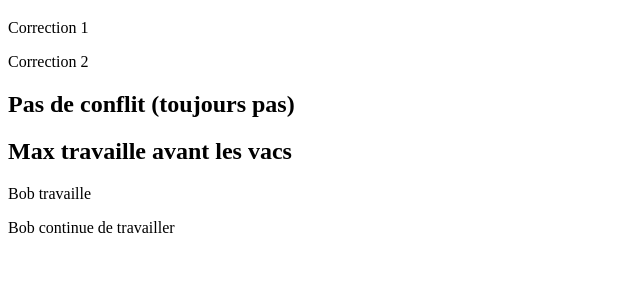
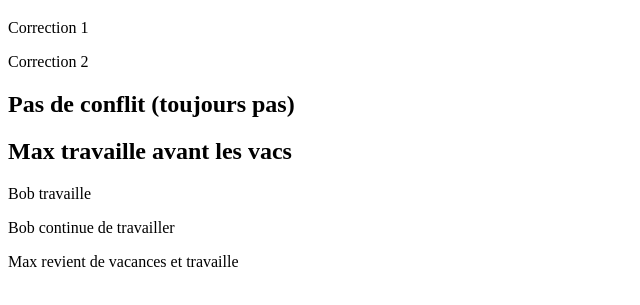
Before and after one commit to ValentinCLAICHA/Giteek, a plain HTML site: page Index.html in a window 1280 px wide. Shown: the part 61-366 px from the top of the page, without its empty margins (0-640 px from the left). Drawn offline with Linux system fonts and the light colour scheme.

Commit message:
Max retour

```diff
--- a/Index.html
+++ b/Index.html
@@ -15,5 +15,7 @@
     <p>Bob travaille</p>
     <p>Bob continue de travailler</p>
 
+    <p>Max revient de vacances et travaille</p>
+
 </body>
 </html>
```
